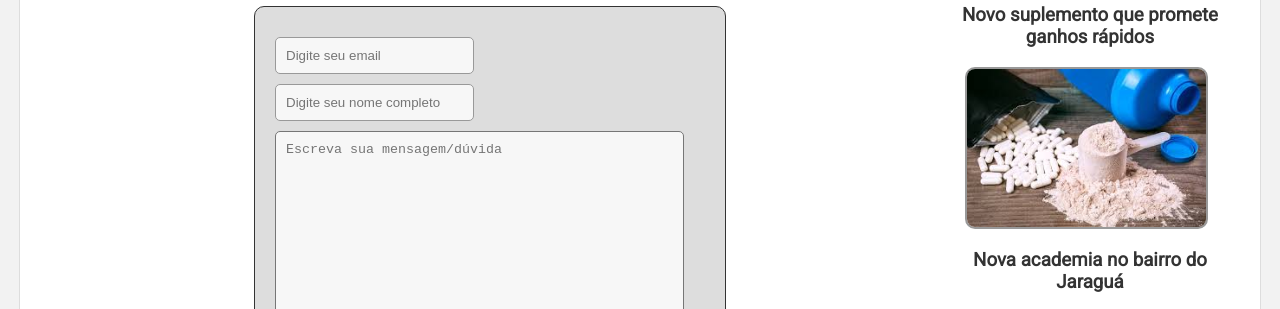
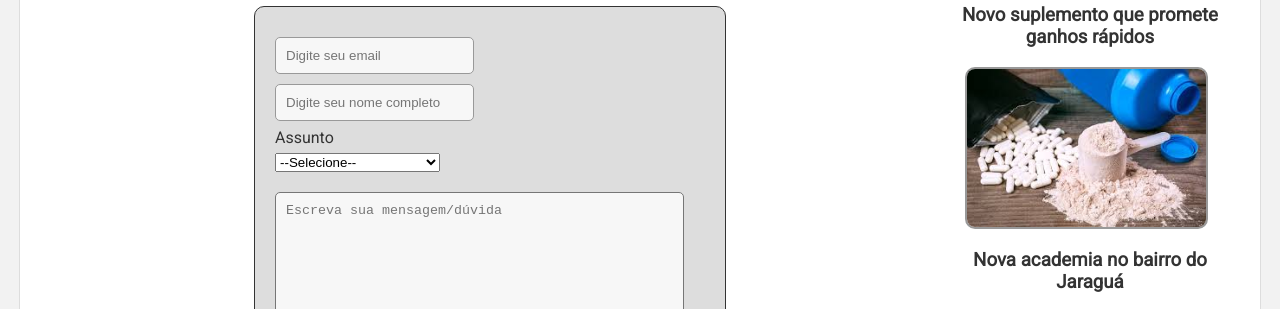
Before and after one commit to RyanCoutinhoo/GymBro, a plain HTML site: page contato.html in a window 1280 px wide. Shown: the part 451-760 px from the top of the page. Drawn offline with Linux system fonts and the light colour scheme.

Commit message:
algumas att

```diff
--- a/contato.html
+++ b/contato.html
@@ -49,14 +49,42 @@
 
                     <input type="email" name="email" placeholder="Digite seu email" required>
                     <input type="text" name="name" placeholder="Digite seu nome completo">
-                    <textarea class="msg" placeholder="Escreva sua mensagem/dúvida" required></textarea>
+                    <label>Assunto</label>
+                    <select required name="options">
+                    <option value="">--Selecione--</option>
+                    <optgroup label="net">
+                        <option>Problemas gerais</option>
+                        <option>Problemas de rede</option>
+                        <option>Problemas com o site</option>
+                    </optgroup>
+                    <optgroup label="Oportunidades">
+                        <option>Trabalhe conosco</option>
+                        <option>Já trabalho</option>
+                    </optgroup>
+                    <optgroup label="Fale conosco">
+                        <option>Sugestões</option>
+                        <option>Observações</option>
+                    </optgroup>
+                    </select>
+
+                    <textarea name="contact" class="msg" placeholder="Escreva sua mensagem/dúvida" required></textarea>
+
                     <button class="btn" type="submit">Enviar</button>
-
+                    <input name="cursos" list="cursos" placeholder="Selecione o curso de interesse">
 
                 </form>
 
+                <datalist id="cursos">
+                    <option>HTML</option>
+                    <option>CSS</option>
+                    <option>PHP</option>
+                    <option>REACT JS</option>
+                </datalist>
+
+
 
             </article>
+
             <aside class="lateral">
                 <h2>Destaques da Semana</h2>
                 <div class="noticias">
--- a/css/style.css
+++ b/css/style.css
@@ -305,3 +305,12 @@ body{
    background: #f7f7f7;
    padding: 5px 10px;
 }
+
+.forms label{
+    display: flex;
+    margin-top: 5px;
+}
+
+.forms select{
+    margin-bottom: 10px;
+}
```
